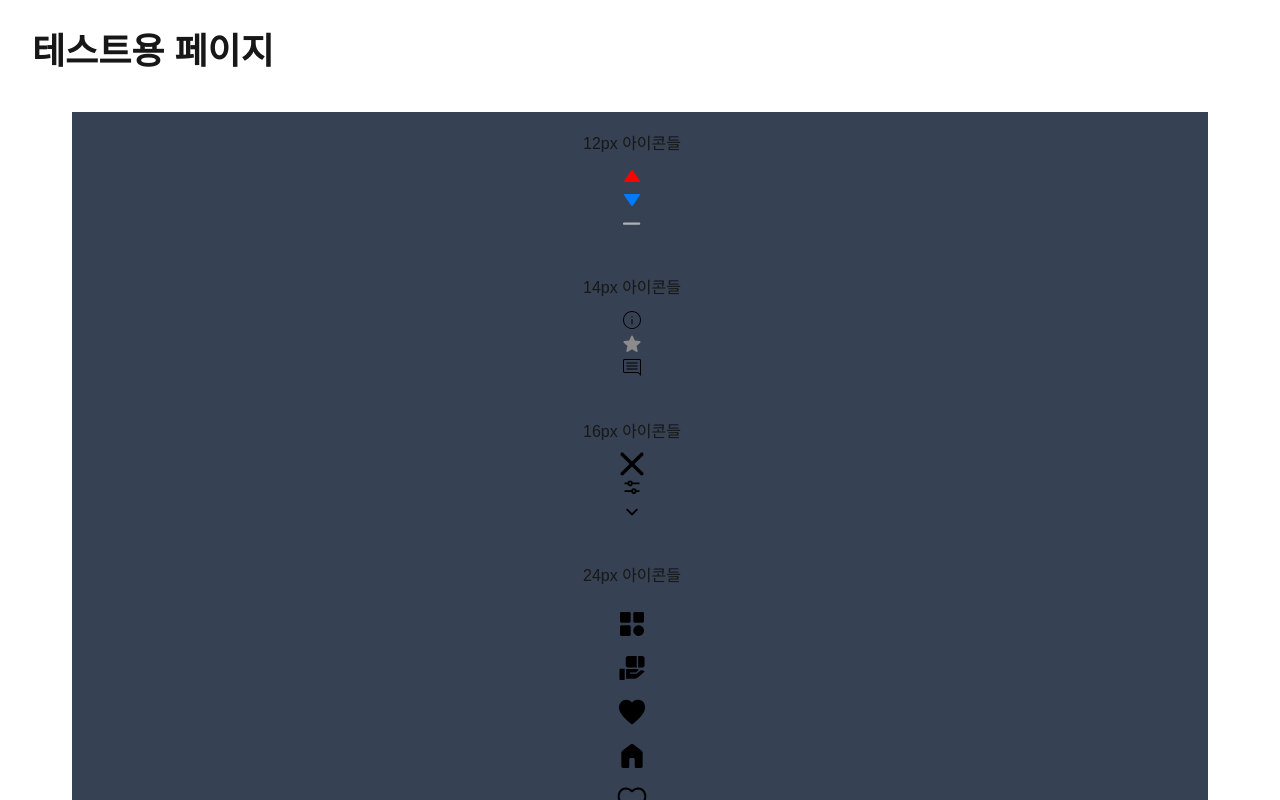
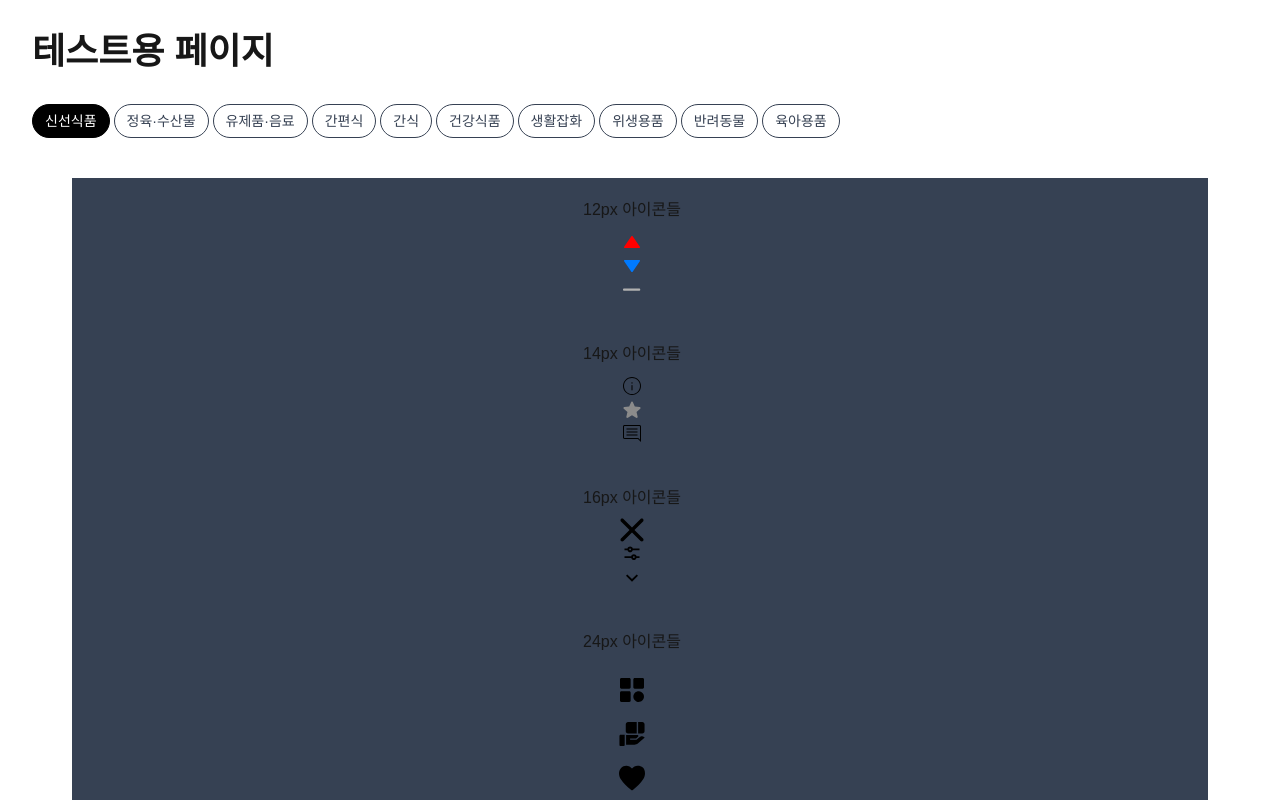
Before and after one commit to ydsic/mogupick, a Next.js app: page /about in a window 1280 px wide. Shown: the top 800 px of the page. Built offline with nearby package versions, Linux system fonts and the light colour scheme.

Commit message:
feat: Chips component생성

```diff
--- a/src/app/about/page.tsx
+++ b/src/app/about/page.tsx
@@ -1,3 +1,5 @@
+'use client';
+
 import QuoteIcon from '@/assets/icons/common/bi_quote-32px.svg';
 import CategoryIcon from '@/assets/icons/common/category-24px.svg';
 import CloseIcon from '@/assets/icons/common/close-16px.svg';
@@ -16,11 +18,36 @@ import UserIcon from '@/assets/icons/common/user-24px.svg';
 import RankDownIcon from '@/assets/icons/rank/rank-down-12px.svg';
 import RankStableIcon from '@/assets/icons/rank/rank-stable-12px.svg';
 import RankUpIcon from '@/assets/icons/rank/rank-up-12px.svg';
+import { Chips, ChipsList } from '@/components/ui/Chips';
+import { useState } from 'react';
+
+const categories = [
+  '신선식품',
+  '정육·수산물',
+  '유제품·음료',
+  '간편식',
+  '간식',
+  '건강식품',
+  '생활잡화',
+  '위생용품',
+  '반려동물',
+  '육아용품',
+];
 
 export default function About() {
+  const [selected, setSelected] = useState<string | null>(categories[0]);
+
   return (
     <div className="min-h-screen p-8">
       <h1 className="mb-8 text-4xl font-bold">테스트용 페이지</h1>
+
+      <ChipsList>
+        {categories.map((cat) => (
+          <Chips key={cat} selected={selected === cat} onClick={() => setSelected(cat)}>
+            {cat}
+          </Chips>
+        ))}
+      </ChipsList>
 
       <div className="m-10 space-y-8 bg-gray-700 p-5">
         <section>
--- a/src/app/globals.css
+++ b/src/app/globals.css
@@ -69,15 +69,15 @@ textarea {
   padding-right: env(safe-area-inset-right);
 }
 
-/* 모바일에서 버튼 크기 최적화 */
-button,
-.btn {
-  min-height: 44px;
-  min-width: 44px;
-}
-
 /* 스크롤바 숨기기 (모바일에서) */
 @media (max-width: 768px) {
+  /* 모바일에서 버튼 크기 최적화 */
+  button,
+  .btn {
+    min-height: 44px;
+    min-width: 44px;
+  }
+
   ::-webkit-scrollbar {
     display: none;
   }
--- /dev/null
+++ b/src/components/ui/Chips.tsx
@@ -0,0 +1,63 @@
+import { type ReactNode } from 'react';
+import { cn } from '@/lib/utils';
+
+interface ChipsProps extends React.ButtonHTMLAttributes<HTMLButtonElement> {
+  selected?: boolean;
+}
+
+function Chips({ className, children, selected = false, ...props }: ChipsProps) {
+  return (
+    <span
+      type="button"
+      className={cn(
+        'cursor-pointer rounded-full border px-3 py-1.5 text-sm transition-colors',
+        selected
+          ? 'border-black bg-black text-white'
+          : 'border-gray-700 bg-transparent text-gray-700',
+        className,
+      )}
+      {...props}
+    >
+      {children}
+    </span>
+  );
+}
+
+interface ChipsListProps extends React.HTMLAttributes<HTMLDivElement> {
+  children: ReactNode;
+}
+
+function ChipsList({ className, children, ...props }: ChipsListProps) {
+  return (
+    <div
+      className={cn('flex w-full justify-start gap-1 overflow-x-auto whitespace-nowrap', className)}
+      {...props}
+    >
+      {children}
+    </div>
+  );
+}
+
+export { Chips, ChipsList };
+
+/** 사용법 */
+// const categories = [
+//   '신선식품',
+//   '정육·수산물',
+//   '유제품·음료',
+//   '간편식',
+//   '간식',
+//   '건강식품',
+//   '생활잡화',
+//   '위생용품',
+//   '반려동물',
+//   '육아용품',
+// ];
+// const [selected, setSelected] = useState<string | null>(null);
+// <ChipsList>
+//   {categories.map((cat) => (
+//     <Chips key={cat} selected={selected === cat} onClick={() => setSelected(cat)}>
+//       {cat}
+//     </Chips>
+//   ))}
+// </ChipsList>;
```
